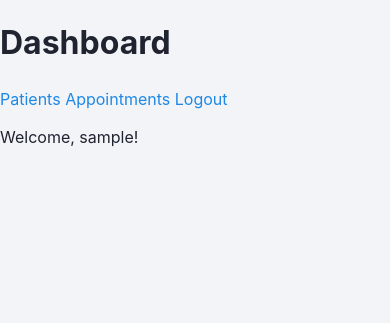
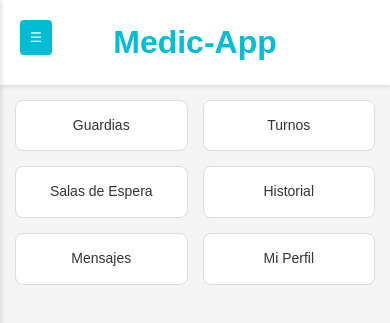
Before and after one commit to ejextr/telemedicina, a Flask app: page /dashboard in a window 390 px wide. Shown: the top 323 px of the page. Run offline with Flask 3, Linux system fonts and the light colour scheme; the visitor is signed in with stand-in values (Sample User, id 1).

Commit message:
Update dashboard with responsive design, buttons, hamburger menu, and floating button

```diff
--- a/templates/dashboard.html
+++ b/templates/dashboard.html
@@ -5,17 +5,175 @@
     <meta name="viewport" content="width=device-width, initial-scale=1.0">
     <title>Dashboard - MedicApp</title>
     <link rel="stylesheet" href="{{ url_for('static', filename='css/styles.css') }}">
+    <style>
+        body {
+            margin: 0;
+            font-family: Arial, sans-serif;
+            background-color: #f4f4f4;
+        }
+        .header {
+            text-align: center;
+            padding: 20px;
+            background-color: white;
+            box-shadow: 0 2px 4px rgba(0,0,0,0.1);
+        }
+        .header h1 {
+            color: #00bcd4;
+            margin: 0;
+        }
+        .dashboard-grid {
+            display: grid;
+            grid-template-columns: repeat(3, 1fr);
+            gap: 20px;
+            padding: 20px;
+            max-width: 1200px;
+            margin: 0 auto;
+        }
+        .dashboard-button {
+            background-color: white;
+            border: 1px solid #ddd;
+            border-radius: 8px;
+            padding: 20px;
+            text-align: center;
+            text-decoration: none;
+            color: #333;
+            font-size: 16px;
+            transition: background-color 0.3s;
+        }
+        .dashboard-button:hover {
+            background-color: #f0f0f0;
+        }
+        .hamburger {
+            position: fixed;
+            top: 20px;
+            left: 20px;
+            background-color: #00bcd4;
+            color: white;
+            border: none;
+            padding: 10px;
+            border-radius: 4px;
+            cursor: pointer;
+            z-index: 1000;
+        }
+        .menu {
+            position: fixed;
+            top: 0;
+            left: -250px;
+            width: 250px;
+            height: 100%;
+            background-color: white;
+            box-shadow: 2px 0 4px rgba(0,0,0,0.1);
+            transition: left 0.3s;
+            z-index: 999;
+            padding-top: 60px;
+        }
+        .menu.open {
+            left: 0;
+        }
+        .menu ul {
+            list-style: none;
+            padding: 0;
+            margin: 0;
+        }
+        .menu li {
+            padding: 15px 20px;
+            border-bottom: 1px solid #eee;
+        }
+        .menu a {
+            text-decoration: none;
+            color: #333;
+            display: block;
+        }
+        .menu .logout {
+            position: absolute;
+            bottom: 20px;
+            width: calc(100% - 40px);
+        }
+        .floating-button {
+            position: fixed;
+            bottom: 20px;
+            right: 20px;
+            background-color: #00bcd4;
+            color: white;
+            border: none;
+            width: 60px;
+            height: 60px;
+            border-radius: 50%;
+            cursor: pointer;
+            font-size: 24px;
+            z-index: 1000;
+        }
+        .floating-menu {
+            position: fixed;
+            bottom: 90px;
+            right: 20px;
+            background-color: white;
+            border: 1px solid #ddd;
+            border-radius: 8px;
+            box-shadow: 0 2px 8px rgba(0,0,0,0.1);
+            display: none;
+            z-index: 999;
+        }
+        .floating-menu button {
+            display: block;
+            width: 100%;
+            padding: 10px 20px;
+            border: none;
+            background: none;
+            text-align: left;
+            cursor: pointer;
+        }
+        .floating-menu button:hover {
+            background-color: #f0f0f0;
+        }
+        @media (max-width: 768px) {
+            .dashboard-grid {
+                grid-template-columns: repeat(2, 1fr);
+                gap: 15px;
+                padding: 15px;
+            }
+            .dashboard-button {
+                padding: 15px;
+                font-size: 14px;
+            }
+        }
+    </style>
 </head>
 <body>
-    <div class="container">
-        <h1>Dashboard</h1>
-        <nav>
-            <a href="{{ url_for('patients') }}">Patients</a>
-            <a href="{{ url_for('appointments') }}">Appointments</a>
-            <a href="{{ url_for('logout') }}">Logout</a>
-        </nav>
-        <p>Welcome, {{ current_user.username }}!</p>
+    <button class="hamburger" onclick="toggleMenu()">☰</button>
+    <div class="menu" id="menu">
+        <ul>
+            <li><a href="{{ url_for('dashboard') }}">Dashboard</a></li>
+            <li><a href="{{ url_for('patients') }}">Pacientes</a></li>
+            <li><a href="{{ url_for('appointments') }}">Turnos</a></li>
+            <!-- Add more links as needed -->
+        </ul>
+        <a href="{{ url_for('logout') }}" class="logout"><button style="width:100%;">Cerrar Sesión</button></a>
     </div>
-    <script src="{{ url_for('static', filename='js/script.js') }}"></script>
+    <div class="header">
+        <h1>Medic-App</h1>
+    </div>
+    <div class="dashboard-grid">
+        <a href="#" class="dashboard-button">Guardias</a>
+        <a href="{{ url_for('appointments') }}" class="dashboard-button">Turnos</a>
+        <a href="#" class="dashboard-button">Salas de Espera</a>
+        <a href="#" class="dashboard-button">Historial</a>
+        <a href="#" class="dashboard-button">Mensajes</a>
+        <a href="#" class="dashboard-button">Mi Perfil</a>
+    </div>
+    <button class="floating-button" onclick="toggleFloatingMenu()">+</button>
+    <div class="floating-menu" id="floatingMenu">
+        <button onclick="alert('Chat con DocAI próximamente')">Chat con DocAI</button>
+        <button onclick="toggleFloatingMenu()">Cerrar Menú</button>
+    </div>
+    <script>
+        function toggleMenu() {
+            document.getElementById('menu').classList.toggle('open');
+        }
+        function toggleFloatingMenu() {
+            const menu = document.getElementById('floatingMenu');
+            menu.style.display = menu.style.display === 'block' ? 'none' : 'block';
+        }
+    </script>
 </body>
 </html>
```
